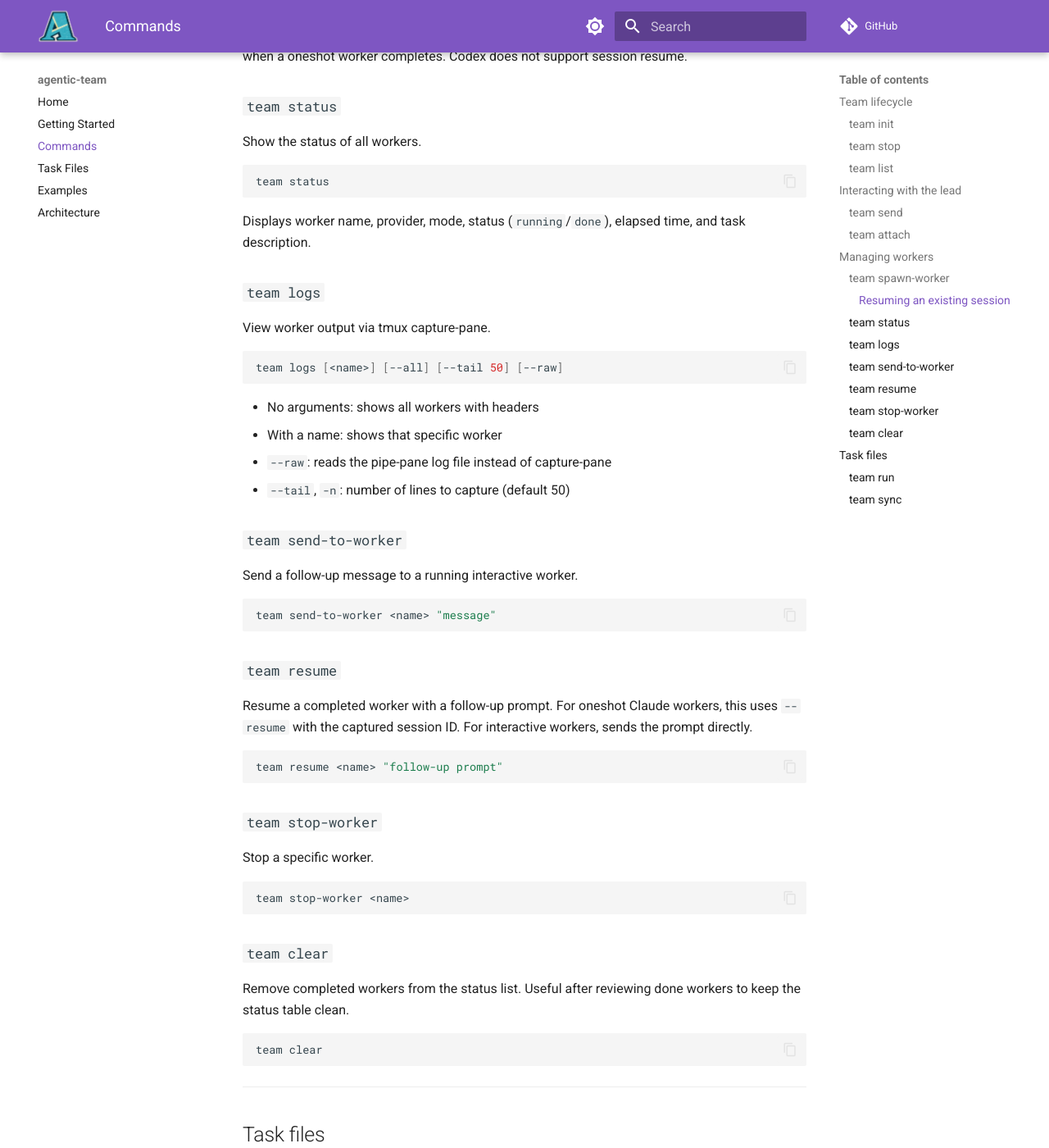
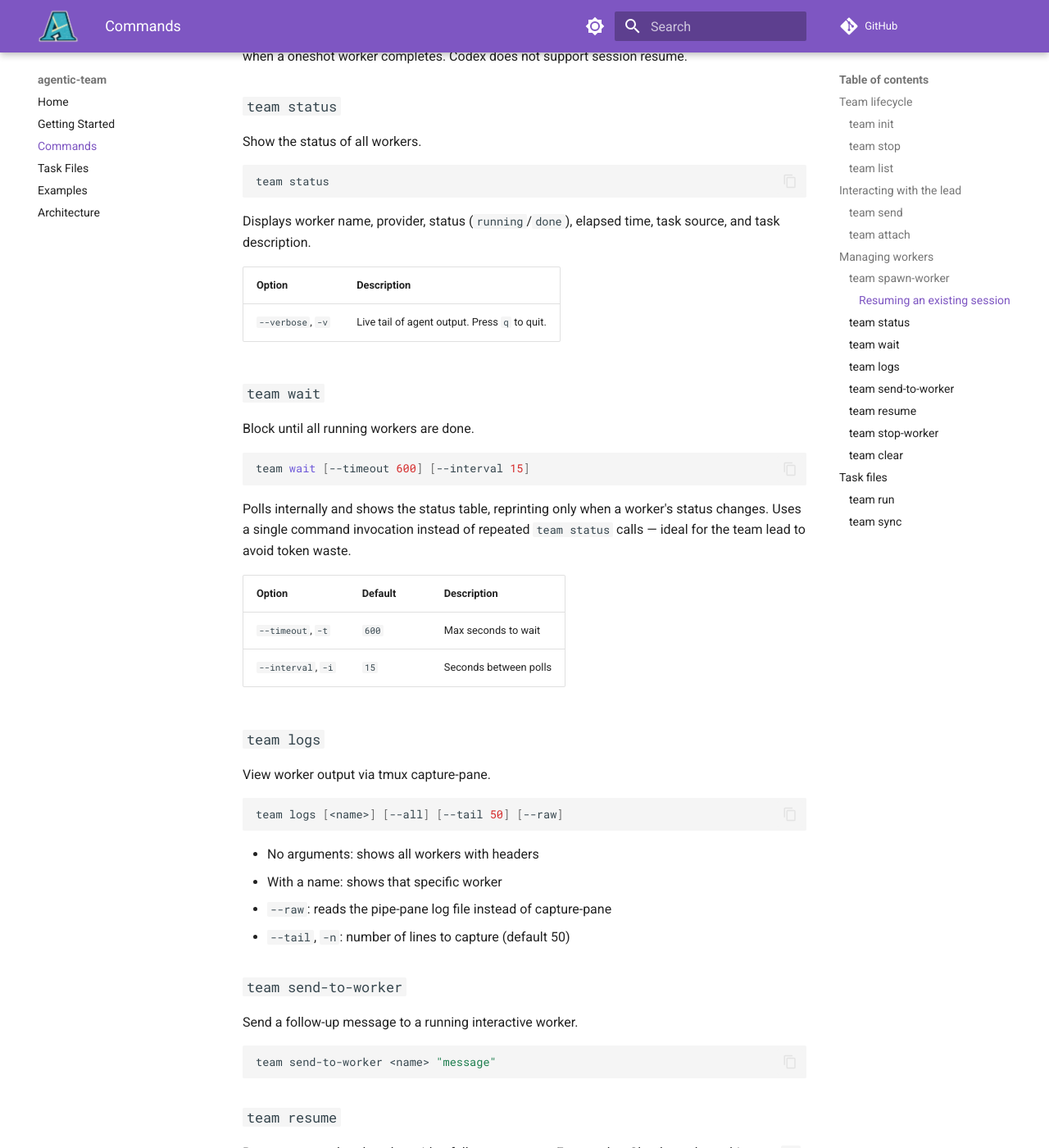
Before and after one commit to guenp/agentic-team, an MkDocs documentation site: the page built from docs/commands.md, in a window 1280 px wide and 1400 px high, scrolled down 2767 px. Shown: the whole window at 82% size. Built offline with MkDocs 1.6.1 and Material for MkDocs 9.7.7, drawn with Linux system fonts in a browser that asks for light colours; comment, search, counter and statistics services are not loaded; some of the changed text lies outside the part shown.

Commit message:
Update docs with team wait, team clear, and status -v

````diff
--- a/docs/commands.md
+++ b/docs/commands.md
@@ -116,7 +116,26 @@ Show the status of all workers.
 team status
 ```
 
-Displays worker name, provider, mode, status (`running`/`done`), elapsed time, and task description.
+Displays worker name, provider, status (`running`/`done`), elapsed time, task source, and task description.
+
+| Option | Description |
+|--------|-------------|
+| `--verbose`, `-v` | Live tail of agent output. Press `q` to quit. |
+
+### `team wait`
+
+Block until all running workers are done.
+
+```bash
+team wait [--timeout 600] [--interval 15]
+```
+
+Polls internally and shows the status table, reprinting only when a worker's status changes. Uses a single command invocation instead of repeated `team status` calls — ideal for the team lead to avoid token waste.
+
+| Option | Default | Description |
+|--------|---------|-------------|
+| `--timeout`, `-t` | `600` | Max seconds to wait |
+| `--interval`, `-i` | `15` | Seconds between polls |
 
 ### `team logs`
 
@@ -157,7 +176,7 @@ team stop-worker <name>
 
 ### `team clear`
 
-Remove completed workers from the status list. Useful after reviewing done workers to keep the status table clean.
+Remove completed workers from the status list and close their tmux windows. Also cleans up orphaned windows that are no longer tracked.
 
 ```bash
 team clear
````
